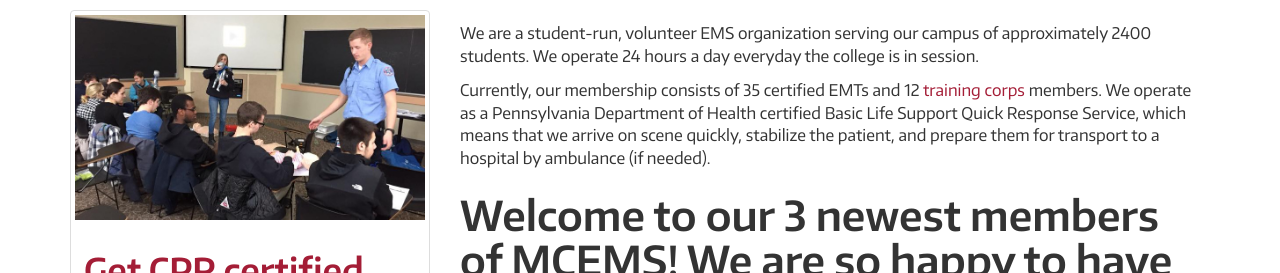
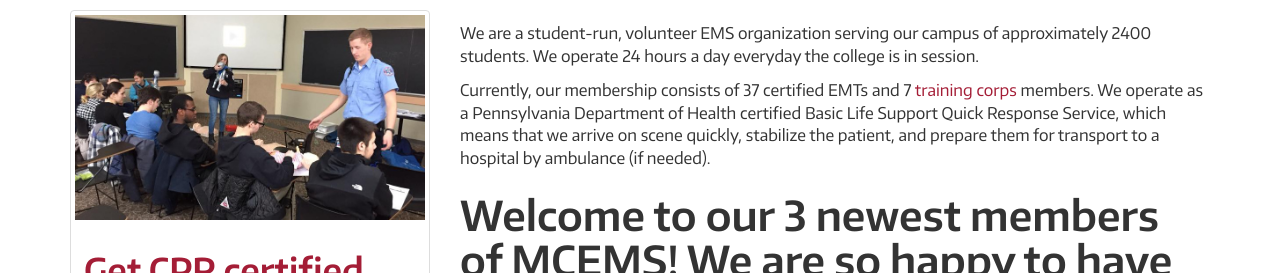
Before and after one commit to MCEMS/www, a Jekyll site: the page built from index.html, in a window 1280 px wide. Shown: the part 391-664 px from the top of the page. Built offline with Jekyll 4.4.1, drawn with Linux system fonts in a browser that asks for light colours; nearby versions of some CDN libraries.

Commit message:
Update membership.yml
updated numbers

```diff
--- a/_data/membership.yml
+++ b/_data/membership.yml
@@ -1,2 +1,2 @@
-emt: 35
-training_corps: 12
+emt: 37
+training_corps: 7
```
